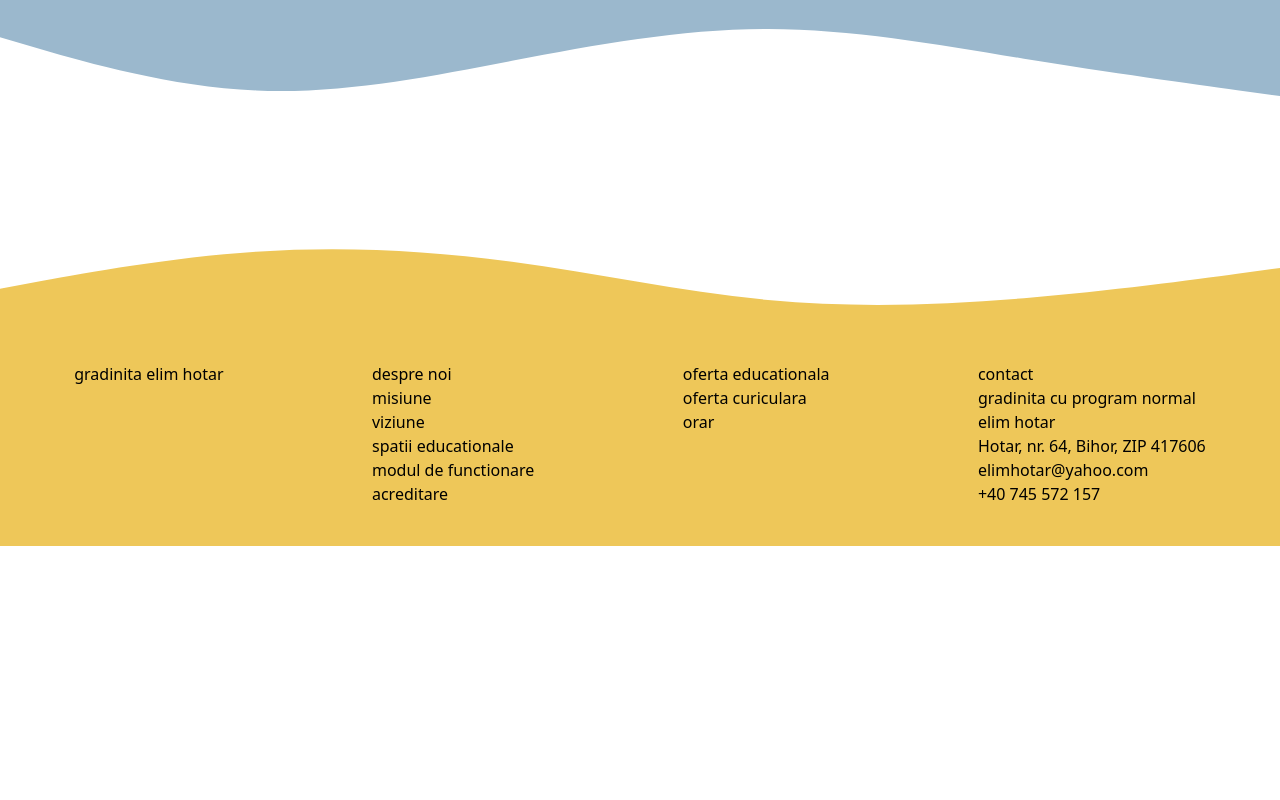
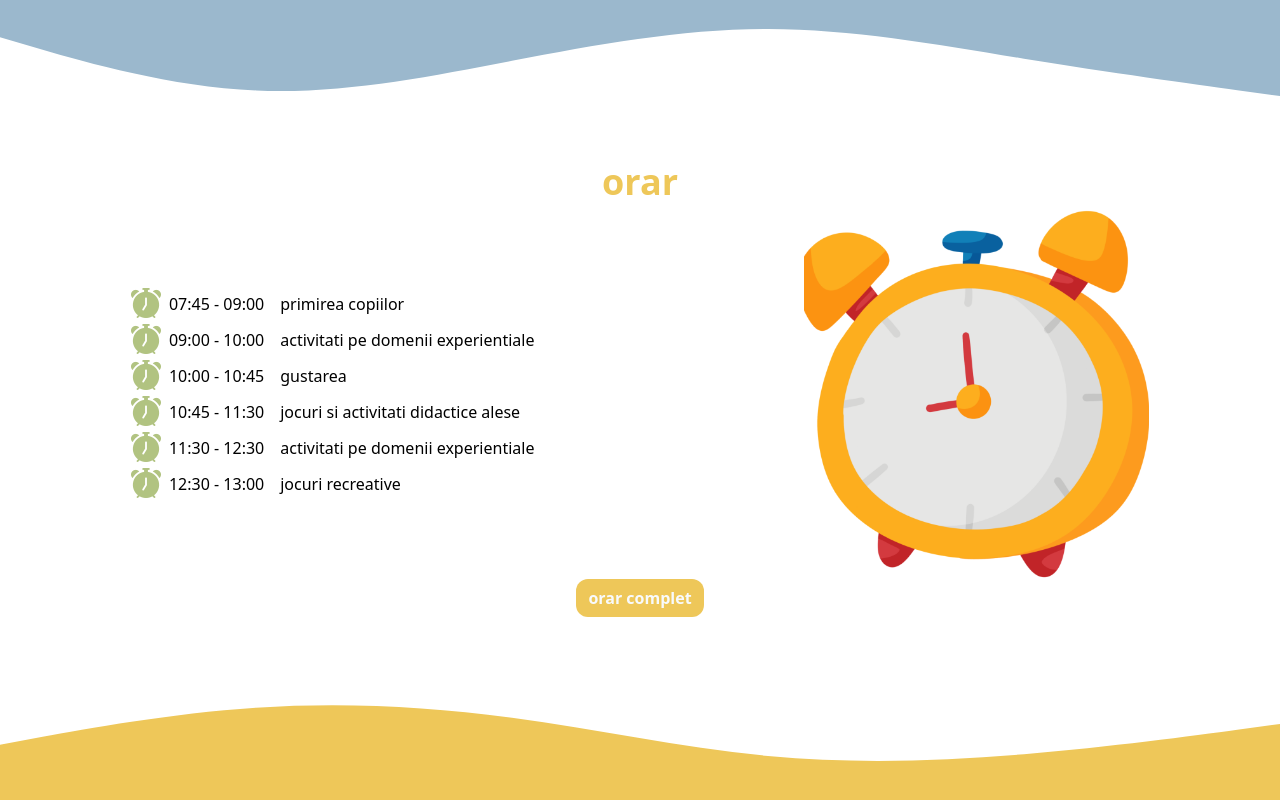
Before and after one commit to DenisWithOneN/gradi-elim, a Vue app: page /#/ in a window 1280 px wide. Shown: the part 2157-2957 px from the top of the page. Before the commit the page ends 2703 px from the top, so only its background shows below. Built offline with nearby package versions, Linux system fonts and the light colour scheme.

Commit message:
schedule section integrated

```diff
--- a/src/components/home/AboutUs.vue
+++ b/src/components/home/AboutUs.vue
@@ -23,8 +23,8 @@ const items = [
 </script>
 <template>
   <div class="aboutup spacer"></div>
-  <span class="bg-lightblue">
-    <div class="container mx-auto flex justify-around">
+  <div class="bg-lightblue">
+    <div class="container mx-auto flex justify-around items-center">
       <img
         src="https://picsum.photos/2000"
         alt="misiune&viziune"
@@ -65,6 +65,6 @@ const items = [
       </div>
       <!-- /right content -->
     </div>
-  </span>
+</div>
   <div class="aboutdown spacer"></div>
 </template>
--- /dev/null
+++ b/src/components/home/Schedule.vue
@@ -0,0 +1,57 @@
+<script setup>
+
+import FilledButton from '../general/FilledButton.vue';
+const hours = [
+  {
+    firstHour: "07:45",
+    secondHour: "09:00",
+    activity: "primirea copiilor",
+  },
+  {
+    firstHour: "09:00",
+    secondHour: "10:00",
+    activity: "activitati pe domenii experientiale",
+  },
+
+  {
+        firstHour: '10:00',
+        secondHour: '10:45',
+        activity: 'gustarea',
+    },
+    {
+        firstHour: '10:45',
+        secondHour: '11:30',
+        activity: 'jocuri si activitati didactice alese',
+    },
+    {
+        firstHour: '11:30',
+        secondHour: '12:30',
+        activity: 'activitati pe domenii experientiale',
+    },
+    {
+        firstHour: '12:30',
+        secondHour: '13:00',
+        activity: 'jocuri recreative',
+    },
+];
+</script>
+<template>
+  <div class="container mx-auto mb-2">
+    <h2 class="text-4xl font-semibold text-center text-yellow">orar</h2>
+    <div class="flex justify-around items-center">
+      <!-- left content -->
+      <div>
+        <div v-for="(interval, index) in hours" :key="index" class="flex items-center">
+          <i class="bi bi-alarm-fill text-green text-3xl"></i>
+          <p class="mx-2">{{ interval.firstHour }} - {{ interval.secondHour }}</p>
+          <p class="mx-2">{{ interval.activity }}</p>
+        </div>
+      </div>
+      <!-- /left content -->
+      <img src="/src/assets/images/clock.png" alt="clock" class="h-96" />
+    </div>
+    <div class="text-center">
+        <FilledButton color="bg-yellow" text="orar complet" to="/schedule" class=""></FilledButton>
+    </div>
+  </div>
+</template>
--- a/src/pages/AboutPage.vue
+++ b/src/pages/AboutPage.vue
@@ -1,8 +1,11 @@
 <script setup>
 import Navbar from "../components/general/Navbar.vue";
+import Footer from "../components/general/Footer.vue";
 </script>
 <template>
-  <Navbar></Navbar>
-  <p>despre noi</p>
+  <body class="min-h-screen flex flex-col justify-between">
+    <Navbar></Navbar>
+    <Footer></Footer>
+  </body>
 </template>
 <style></style>
--- a/src/pages/HomePage.vue
+++ b/src/pages/HomePage.vue
@@ -4,6 +4,7 @@ import Footer from "../components/general/Footer.vue";
 import Hero from "../components/home/Hero.vue";
 import Quote from "../components/home/Quote.vue";
 import AboutUs from "../components/home/AboutUs.vue";
+import Schedule from "../components/home/Schedule.vue";
 </script>
 <template>
   <body class="min-h-screen flex flex-col justify-between">
@@ -11,6 +12,7 @@ import AboutUs from "../components/home/AboutUs.vue";
     <Hero></Hero>
     <Quote></Quote>
     <AboutUs></AboutUs>
+    <Schedule></Schedule>
     <Footer></Footer>
   </body>
 </template>
```
Also changed, not shown: src/assets/images/clock.png (added).
